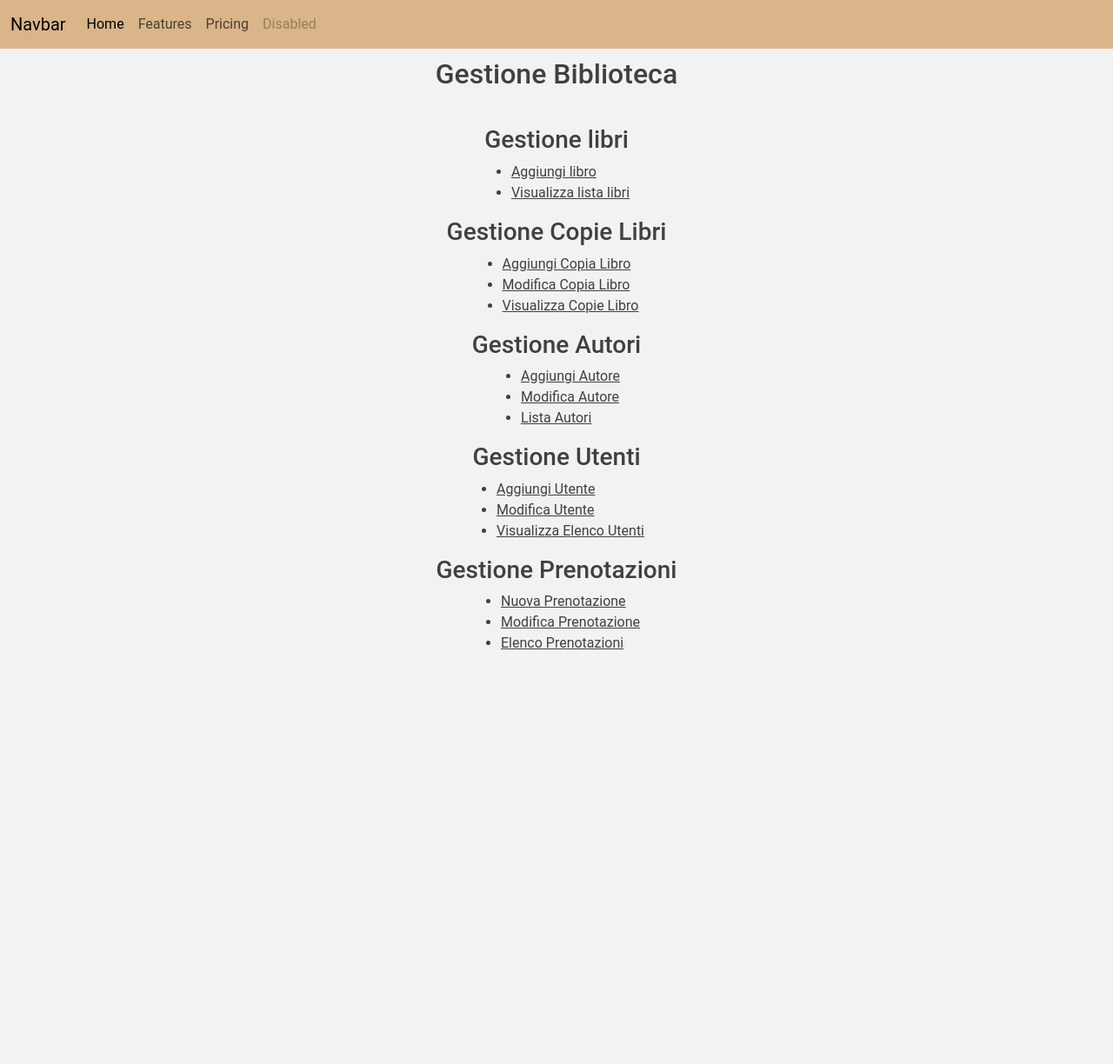
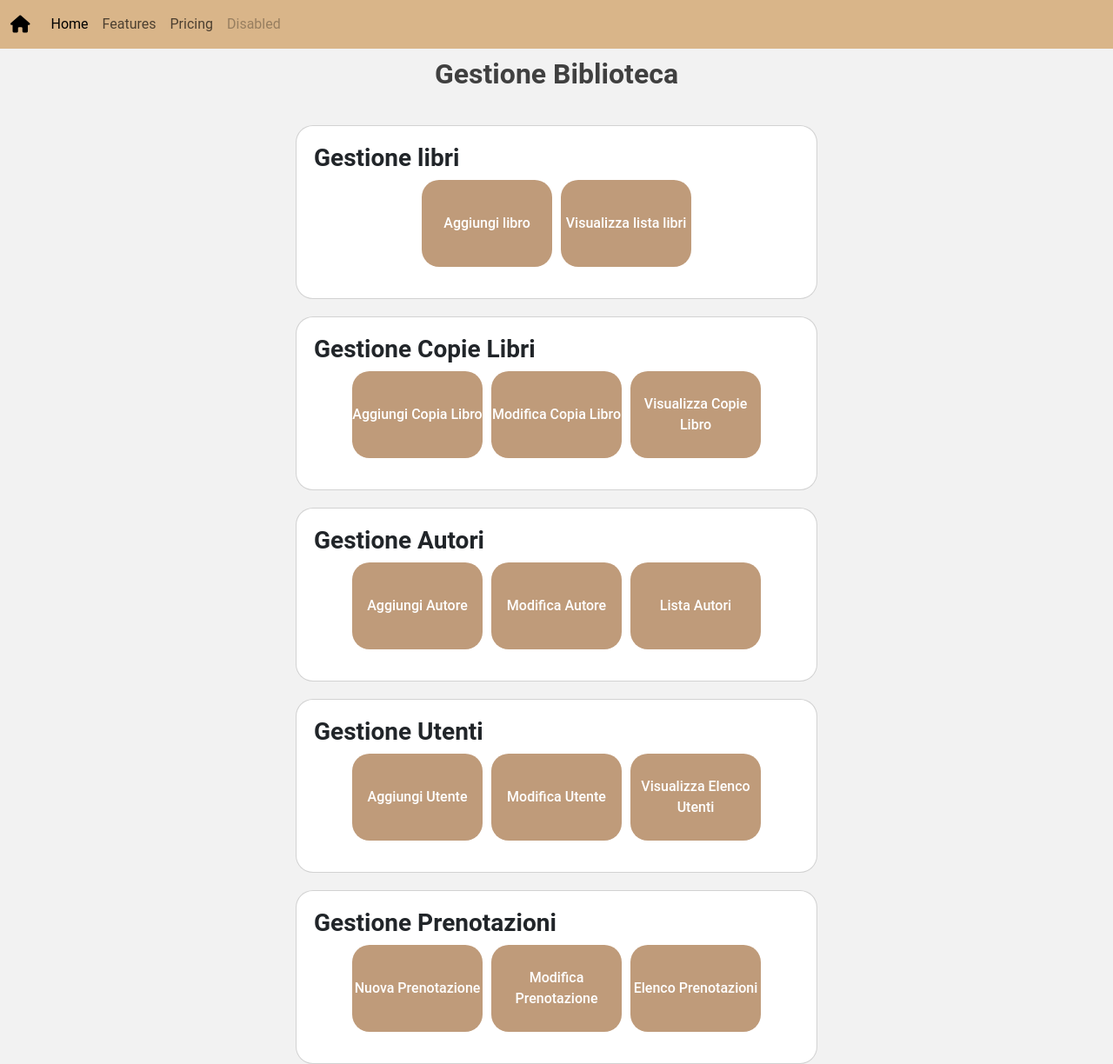
Before and after one commit to P4N33V1N0/ProgettoFinaleInformatica, a PHP site: page / in a window 1280 px wide. Shown: the whole page at 87% size. Before the commit the page ends 747 px from the top, so only its background shows below. Run offline with PHP 8.4, Linux system fonts and the light colour scheme.

Commit message:
Add bootstrap card index

```diff
--- a/index.php
+++ b/index.php
@@ -7,7 +7,7 @@
     <!-- Collegamenti CSS e altri asset -->
     <link href="https://cdn.jsdelivr.net/npm/bootstrap@5.3.3/dist/css/bootstrap.min.css" rel="stylesheet" integrity="sha384-QWTKZyjpPEjISv5WaRU9OFeRpok6YctnYmDr5pNlyT2bRjXh0JMhjY6hW+ALEwIH" crossorigin="anonymous">
     <script src="https://cdn.jsdelivr.net/npm/bootstrap@5.3.3/dist/js/bootstrap.bundle.min.js" integrity="sha384-YvpcrYf0tY3lHB60NNkmXc5s9fDVZLESaAA55NDzOxhy9GkcIdslK1eN7N6jIeHz" crossorigin="anonymous"></script>
-
+    <link rel="stylesheet" href="https://cdnjs.cloudflare.com/ajax/libs/font-awesome/6.5.2/css/all.min.css">
     <link rel="stylesheet" href="style.css">
     <style>
         /* Stili CSS per la formattazione dei link */
@@ -28,42 +28,53 @@
 </head>
 <body>
     <?php
-        include 'navbar.php'
+        include "navbar.php";
     ?>
     <h1>Gestione Biblioteca</h1>
+    <div class="card-container">
+        <div class="card">
             <h3>Gestione libri</h3>
             <ul>
                 <li><a href="addBook.php">Aggiungi libro</a></li>
                 <li><a href="booksList.php">Visualizza lista libri</a></li>
             </ul>
+        </div>
 
-
+        <div class="card">
             <h3>Gestione Copie Libri</h3>
             <ul>
                 <li><a href="addCopy.php">Aggiungi Copia Libro</a></li>
                 <li><a href="modifyCopy.php">Modifica Copia Libro</a></li>
                 <li><a href="copiesList.php">Visualizza Copie Libro</a></li>
             </ul>
+        </div>
 
+        <div class="card">
             <h3>Gestione Autori</h3>
             <ul>
                 <li><a href="addAuthor.php">Aggiungi Autore</a></li>
                 <li><a href="modifyAuthor.php">Modifica Autore</a></li>
                 <li><a href="authorsList.php">Lista Autori</a></li>
             </ul>
+        </div>
 
+        <div class="card">
             <h3>Gestione Utenti</h3>
             <ul>
                 <li><a href="addUser.php">Aggiungi Utente</a></li>
                 <li><a href="modifyUser.php">Modifica Utente</a></li>
                 <li><a href="usersList.php">Visualizza Elenco Utenti</a></li>
             </ul>
+        </div>
 
+        <div class="card">
             <h3>Gestione Prenotazioni</h3>
             <ul>
                 <li><a href="addReservation.php">Nuova Prenotazione</a></li>
                 <li><a href="modifyReservation.php">Modifica Prenotazione</a></li>
                 <li><a href="reservationsList.php">Elenco Prenotazioni</a></li>
             </ul>
+        </div>
+    </div>
 </body>
 </html>
--- a/navbar.php
+++ b/navbar.php
@@ -1,7 +1,6 @@
-
 <nav class="navbar navbar-expand-lg ">
     <div class="container-fluid">
-    <a class="navbar-brand" href="#">Navbar</a>
+        <a class="navbar-brand" href="#"><i class="fa-solid fa-house"></i></a>
         <button class="navbar-toggler" type="button" data-bs-toggle="collapse" data-bs-target="#navbarNav" aria-controls="navbarNav" aria-expanded="false" aria-label="Toggle navigation">
         <span class="navbar-toggler-icon"></span>
         </button>
--- a/style.css
+++ b/style.css
@@ -30,6 +30,7 @@ h1 {
     font-size: 32px;
     color: var(--gray); /* Colore del titolo */
     margin-bottom: 40px;
+    font-weight: 700;
 }
 
 p {
@@ -112,3 +113,55 @@ nav{
     width: 100vw;
     margin-bottom: 10px;
 }
+
+.card-container{
+    display: flex;
+    justify-content: center;
+    flex-wrap: wrap;
+    width: 80vw;
+    gap: 20px;
+}
+
+.card{
+    width: 600px;
+    height: 200px;
+    padding: 20px;
+    border-radius: 20px;
+}
+
+.card ul{
+    list-style: none;
+    display: flex;
+    gap: 10px;
+    height: 100%;
+    justify-content: center;
+    align-items: center;
+    padding: 0;
+}
+
+.card h3{
+    font-weight: 700;
+}
+
+.card li{
+    background-color: var(--brown);
+    width: 150px;
+    height: 100px;
+    display: flex;
+    justify-content: center;
+    align-items: center;
+    border-radius: 20px;
+    text-align: center;
+    transition: .5s;
+    cursor: pointer;
+}
+
+.card li:hover{
+    background-color: var(--darkBrown);
+}
+
+.card a{
+    text-decoration: none;
+    color: white;
+    font-weight: 500;
+}
```
Lines whose indentation alone changed are shown as unchanged.
